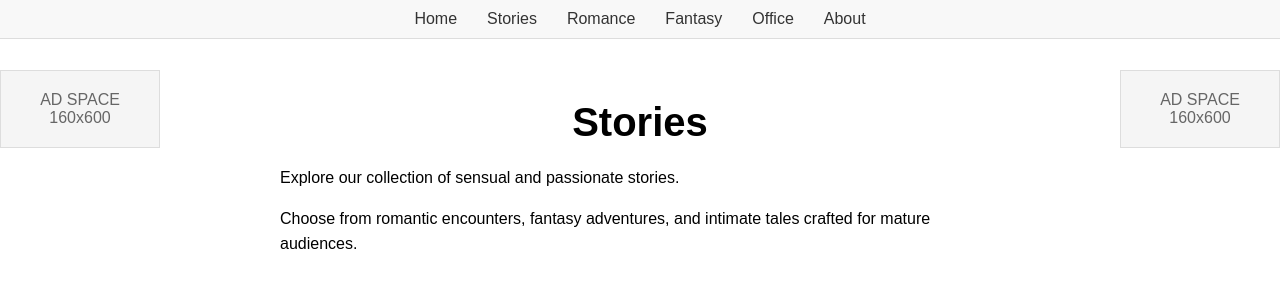
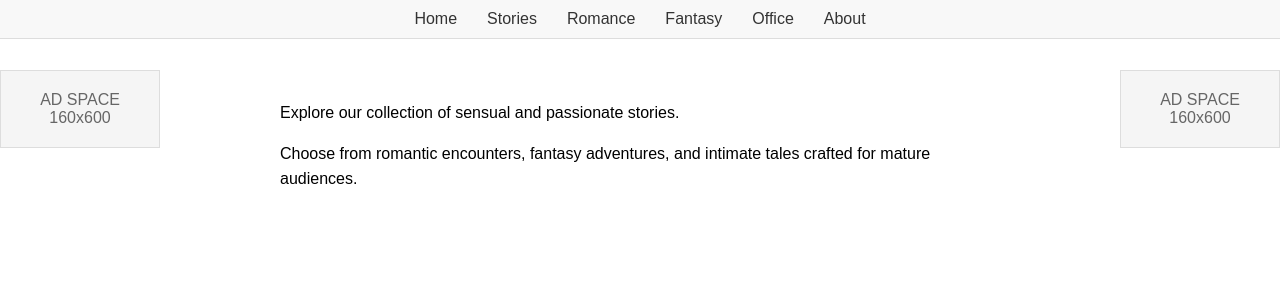
Before and after one commit to Ivang71/m, a plain HTML site: page index.html in a window 1280 px wide. Drawn offline with Linux system fonts and the light colour scheme.

Commit message:
Update index.html

```diff
--- a/index.html
+++ b/index.html
@@ -97,7 +97,6 @@
         </aside>
 
         <main class="content">
-            <h1>Stories</h1>
             <p>Explore our collection of sensual and passionate stories.</p>
             <p>Choose from romantic encounters, fantasy adventures, and intimate tales crafted for mature audiences.</p>
         </main>
```
